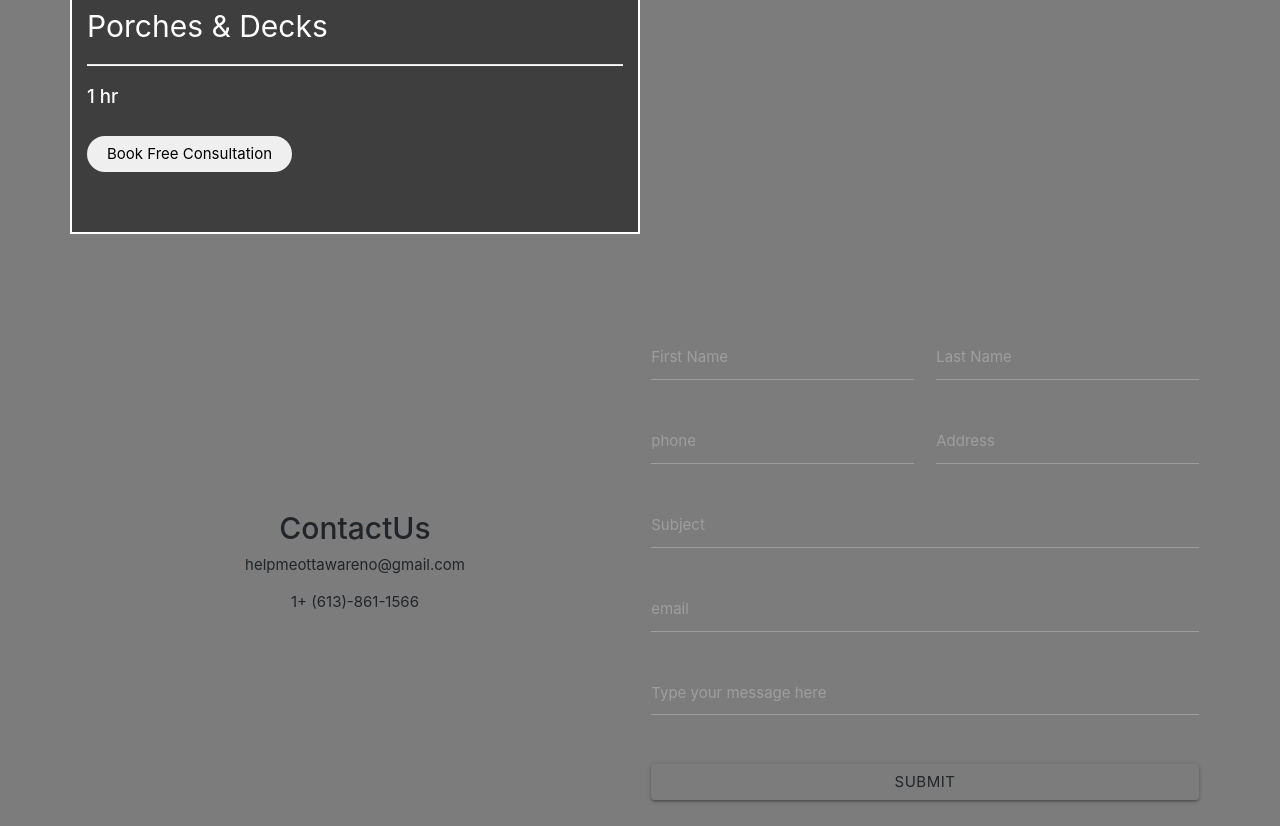
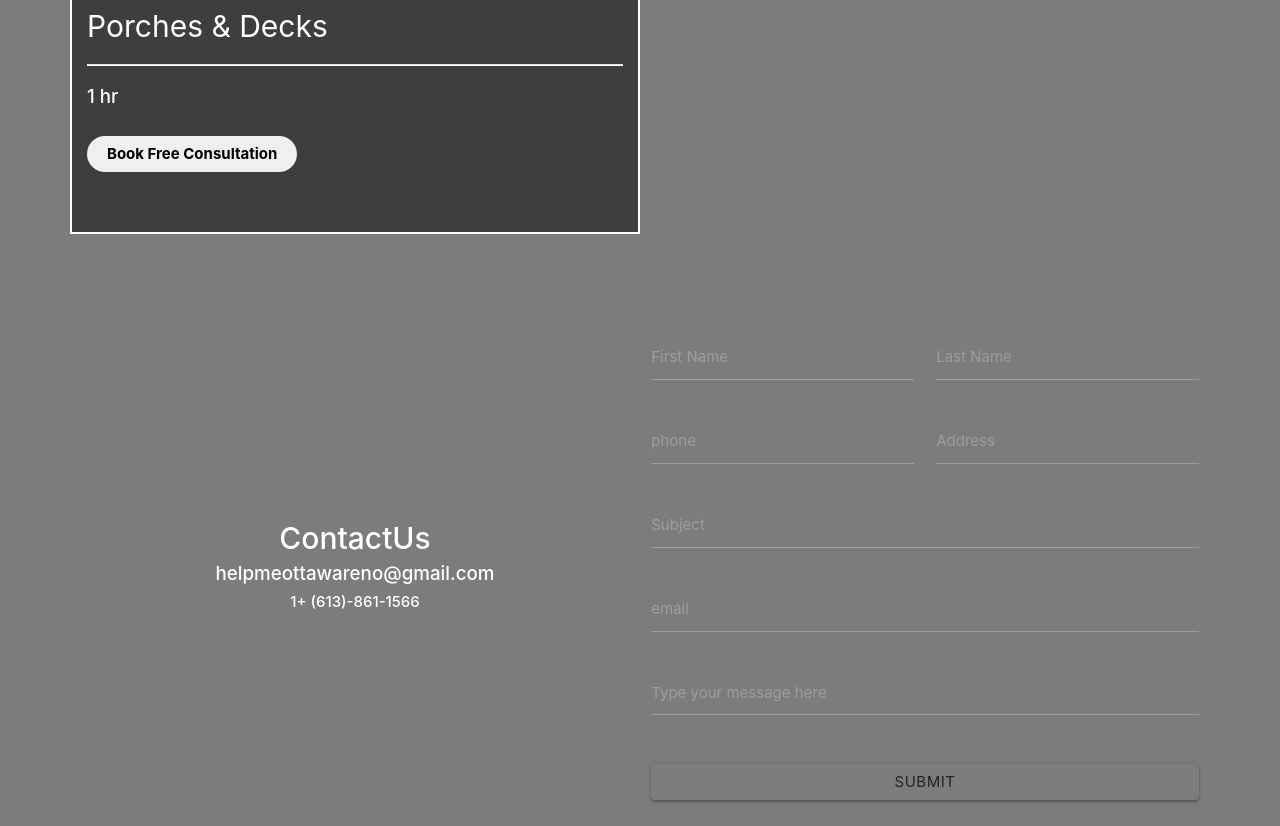
Before and after one commit to shabnam-priyanka/ottawa-reno, a Next.js app: page / in a window 1280 px wide. Shown: the part 3560-4386 px from the top of the page. Built offline with nearby package versions, Linux system fonts and the light colour scheme.

Commit message:
@Mahbub-Hasan1

```diff
--- a/components/Home/ContactUs.js
+++ b/components/Home/ContactUs.js
@@ -26,11 +26,11 @@ const ContactUs = () => {
         <div className="contact-area d-flex align-items-center">
             <section className="container-xl">
                 <div className="row  align-items-center">
-                    <div className="col-md text-center">
+                    <div className="col-md text-center text-white">
                         <h2>ContactUs</h2>
-                        <p> helpmeottawareno@gmail.com</p>
+                        <h5> helpmeottawareno@gmail.com</h5>
 
-                        <p> 1+ (613)-861-1566</p>
+                        <h6> 1+ (613)-861-1566</h6>
                     </div>
                     <div className="col-md">
                         <div className="row">
--- a/components/ShareComponent/Navbar.js
+++ b/components/ShareComponent/Navbar.js
@@ -3,7 +3,7 @@ import Link from 'next/link';
 const Navbar = ({ background }) => (
     <div className="navbar-bg">
         <nav style={{ background }} className="navbar navbar-expand-lg navbar-light">
-            <a className="navbar-brand" href="#">
+            <a className="navbar-brand" href="/">
                 <img src="/reno.jpg" alt="" className="logo img-fluid" />
             </a>
             <button
--- a/pages/style.css
+++ b/pages/style.css
@@ -148,6 +148,11 @@ $$$ about-area ended $$$ renovations-area style start
   padding: 7px 20px;
   border-radius: 20px;
   margin-top: 20px;
+  font-weight: bold;
+}
+
+.renovations-content-div button:hover {
+  background-color: #efba8e;
 }
 
 @media (max-width: 900px) {
```
